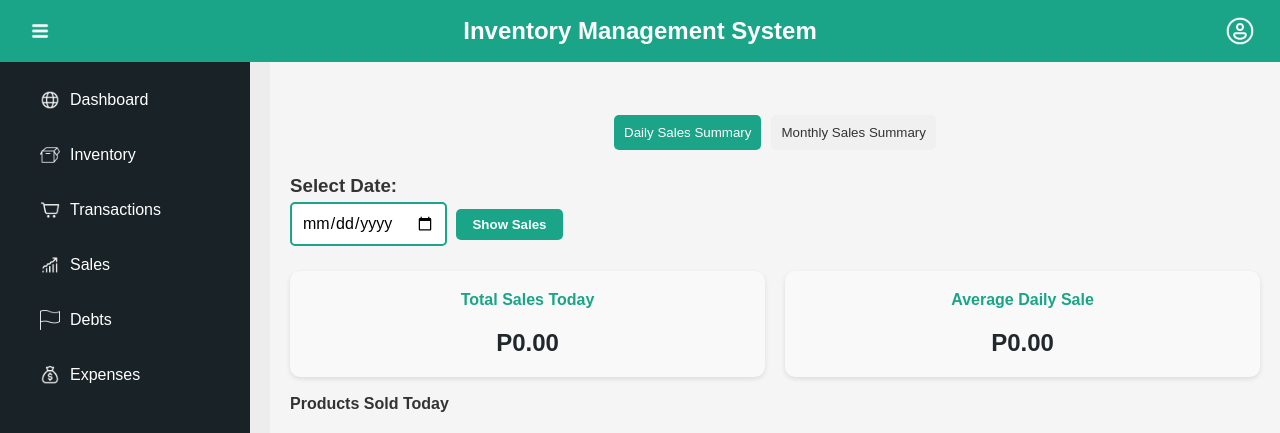
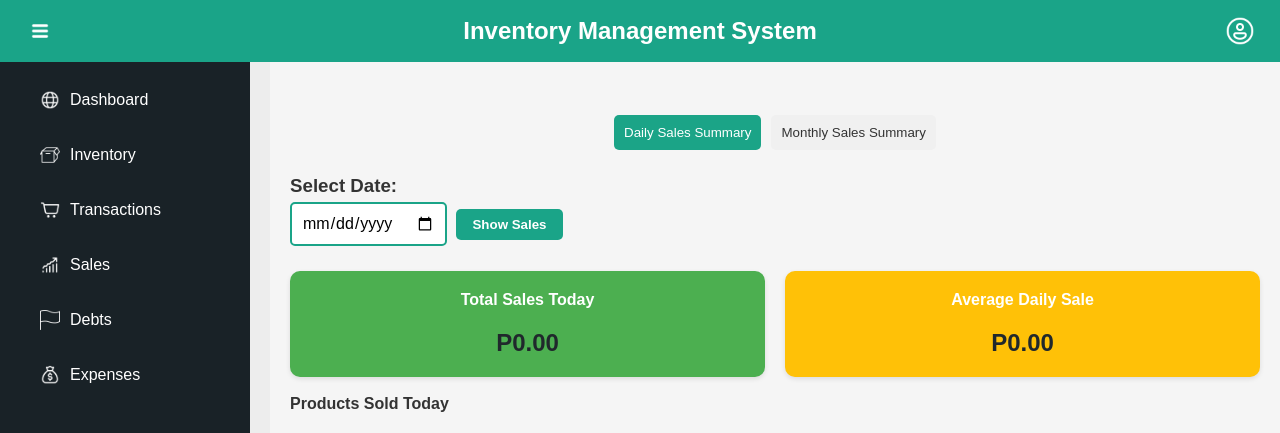
Before and after one commit to katheyismey/MommyGraceIMS, a Django app: page /sales/ in a window 1280 px wide. Shown: the top 433 px of the page. Run offline with Django 5.2, Linux system fonts and the light colour scheme; a user stored in the database is signed in; data comes from the database, SQL or seed files in the repository; both versions use the stored data as it was after the commit.

Commit message:
Fixed UI
for sales and product list

```diff
--- a/MG_IMS/IMS_Project/MGSariSari_Inventory/templates/MGSariSari_Inventory/sales.html
+++ b/MG_IMS/IMS_Project/MGSariSari_Inventory/templates/MGSariSari_Inventory/sales.html
@@ -69,13 +69,22 @@
             flex: 1;
             padding: 20px;
             border-radius: 10px;
-            background-color: #f9f9f9;
             box-shadow: 0 2px 5px rgba(0, 0, 0, 0.1);
             text-align: center;
+            color: white; /* Set text color to white for contrast */
+        }
+
+        .sales-details .sales-box.total-sales {
+            background-color: #4caf50 !important; /* Red background for Total Sales Today */
+        }
+
+        .sales-details .sales-box.average-sales {
+            background-color: #FFC107 !important; /* Yellow background for Average Daily Sale */
+            color: #333; /* Dark text for better contrast */
         }
 
         .sales-details h4 {
-            color: #1AA488; /* Use updated green color for headers */
+            color: white; /* Set header color to white for readability */
         }
 
         .sales-details p {
@@ -122,17 +131,19 @@
 <div id="daily-summary" class="sales-summary">
     <div class="date-picker">
         <h3>Select Date:</h3>
-            <form method="get">
+        <form method="get" onsubmit="saveTabToLocalStorage('daily')">
             <input type="date" id="selected-date" name="selected-date" value="{{ selected_date|default:'' }}">
             <button type="submit">Show Sales</button>
         </form>
     </div>
         <div class="sales-details">
-            <div class="sales-box">
+            <!-- Total Sales Box with Red Background -->
+            <div class="sales-box total-sales">
                 <h4>Total Sales Today</h4>
                 <p>P{{ daily_total_sales|floatformat:2|intcomma }}</p>
             </div>
-            <div class="sales-box">
+            <!-- Average Daily Sales Box with Yellow Background -->
+            <div class="sales-box average-sales">
                 <h4>Average Daily Sale</h4>
                 <p>P{{ average_daily_sales|floatformat:2|intcomma }}</p>
             </div>
@@ -172,17 +183,17 @@
 <div id="monthly-summary" class="sales-summary hidden">
     <div class="year-selector">
         <h3>Select Year:</h3>
-            <form method="get">
+        <form method="get" onsubmit="saveTabToLocalStorage('monthly')">
             <input type="number" id="select-year" name="select_year" min="2000" max="2100" value="{{ current_year }}">
             <button type="submit">Show Year</button>
         </form>
     </div>
         <div class="sales-details">
-            <div class="sales-box">
+            <div class="sales-box total-sales">
                 <h4>Total Sales</h4>
                 <p>P{{ total_sales|floatformat:2|intcomma }}</p>
             </div>
-            <div class="sales-box">
+            <div class="sales-box average-sales">
                 <h4>Average Total Sales</h4>
                 <p>P{{ average_total_sales|floatformat:2|intcomma }}</p>
             </div>
@@ -201,19 +212,17 @@
         </div>
     </div>
 
-    <!-- Include Chart.js Library -->
+    <!-- JavaScript for Tabs and Charts -->
 <script src="https://cdn.jsdelivr.net/npm/chart.js"></script>
 <script>
-        document.addEventListener("DOMContentLoaded", function() {
-            // JavaScript for Switching Tabs
-            document.getElementById("daily-summary-btn").addEventListener("click", function() {
+    // JavaScript for switching tabs and rendering charts
+    document.addEventListener("DOMContentLoaded", function () {
+        const activeTab = localStorage.getItem('activeTab');
+        if (activeTab === 'monthly') {
+            showMonthlySummary();
+        } else {
             showDailySummary();
-                localStorage.setItem('activeTab', 'daily');
-            });
-
-            document.getElementById("monthly-summary-btn").addEventListener("click", function() {
-                showMonthlySummary();
-                localStorage.setItem('activeTab', 'monthly');
+        }
     });
 
     function showDailySummary() {
@@ -221,6 +230,7 @@
         document.getElementById("monthly-summary").classList.add("hidden");
         document.getElementById("daily-summary-btn").classList.add("active");
         document.getElementById("monthly-summary-btn").classList.remove("active");
+        localStorage.setItem('activeTab', 'daily');
     }
 
     function showMonthlySummary() {
@@ -228,14 +238,12 @@
         document.getElementById("daily-summary").classList.add("hidden");
         document.getElementById("monthly-summary-btn").classList.add("active");
         document.getElementById("daily-summary-btn").classList.remove("active");
+        localStorage.setItem('activeTab', 'monthly');
     }
 
-            // Check for active tab from localStorage
-            const activeTab = localStorage.getItem('activeTab');
-            if (activeTab === 'monthly') {
-                showMonthlySummary();
-            } else {
-                showDailySummary();  // Default to daily summary
+    function saveTabToLocalStorage(tabName) {
+        // Save the current active tab to localStorage before submitting the form
+        localStorage.setItem('activeTab', tabName);
     }
 
     // Chart for Top 5 Products Sold Today
@@ -284,8 +292,8 @@
                     datasets: [{
                         label: 'Total Sales',
                         data: monthlySalesValues,
-                                backgroundColor: 'rgba(153, 102, 255, 0.2)',
-                                borderColor: 'rgba(153, 102, 255, 1)',
+                        backgroundColor: '#f44336',
+                        borderColor: '#f44336',
                         borderWidth: 1
                     }]
                 },
@@ -330,6 +338,5 @@
             });
         }
     }
-        });
     </script>
 {% endblock %}
--- a/MG_IMS/IMS_Project/ProductManagement_APP/static/inventory/inventory.css
+++ b/MG_IMS/IMS_Project/ProductManagement_APP/static/inventory/inventory.css
@@ -93,7 +93,8 @@ label {
 }
 
 /* Specific Button Styles */
-.add-category {
+.add-category,.add-supplier,
+.add-product  {
     background-color: #4CAF50;; /* Match the general button style */
     color: #FFF;
 }
```
Also changed, not shown: MG_IMS/IMS_Project/ProductManagement_APP/templates/inventory/inventory_list.html (+17 -23 lines), MG_IMS/IMS_Project/db.sqlite3. Lines whose indentation alone changed are shown as unchanged.
